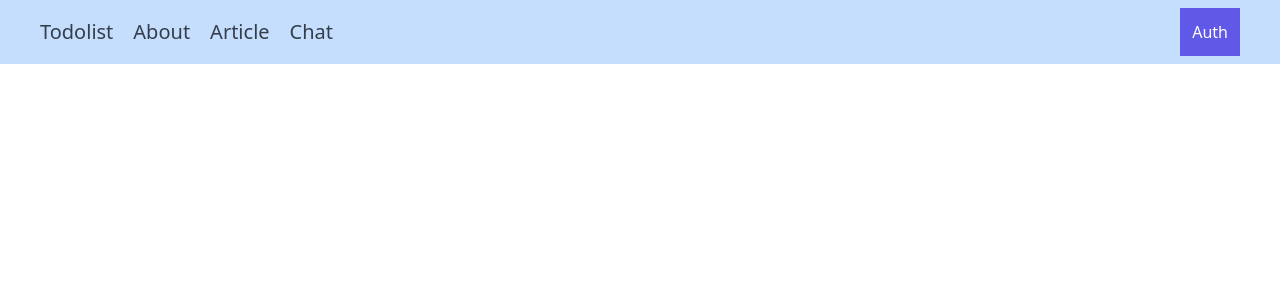
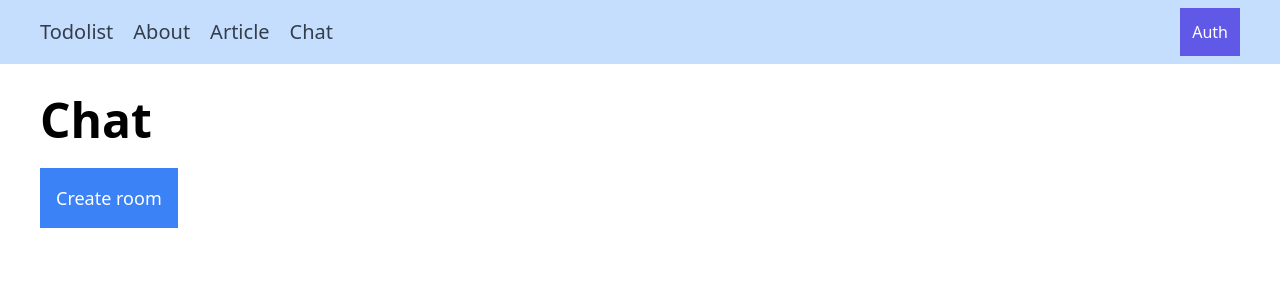
Before and after one commit to Loksli17/start-nest, a Vue app in the folder client/: page /chat in a window 1280 px wide. Shown: the top 300 px of the page. Built offline with nearby package versions, Linux system fonts and the light colour scheme; no server answers; what tw-elements, vue-toast-notification would draw is missing.

Commit message:
chat create room start

```diff
--- a/client/src/views/Chat.vue
+++ b/client/src/views/Chat.vue
@@ -1,14 +1,31 @@
 <template>
     <div class=" pt-24 pb-14">
 
+        <div class="px-10">
+            <h1 class=" text-5xl font-bold">Chat</h1>
+        </div>
+
+        <div class="mt-6 px-10">
+            <button class="p-4 w-max bg-blue-500  text-white text-lg" @click="showNewModal()">Create room</button>
+        </div>
+
+
+        <div @click.self="modalToggle = false" class="grid justify-center items-center fixed z-50 w-full h-full z-1 bg-gray-800 opacity-90 top-0 left-0" :class="{'hidden': !modalToggle}">
+
+            <form class=" bg-white p-8 grid gap-10 opacity-100">
+                <input class="cursor-pointer border-2 border-gray-600 p-3" type="text" name="name" v-model="name">
+                <input class=" p-4 bg-blue-500 text-white cursor-pointer" type="submit" @click.prevent="sendRoom" value="Create room">
+            </form>
+
+        </div>
     </div>
 </template>
 
 <script lang="ts">
-    import axios, { AxiosResponse }                       from 'axios';
-    import { defineComponent, inject } from 'vue';
-    import { ToastPluginApi }          from 'vue-toast-notification';
-    import { useTokenStore }           from './../store/token';
+    import axios, { AxiosResponse }              from 'axios';
+    import { defineComponent, inject, Ref, ref } from 'vue';
+    import { ToastPluginApi }                    from 'vue-toast-notification';
+    import { useTokenStore }                     from './../store/token';
 
 
     export default defineComponent({
@@ -20,7 +37,27 @@
                 store                 = useTokenStore(),
                 Toast: ToastPluginApi = inject('Toast') as ToastPluginApi;
 
-            store.accessToken;
+            let
+                name       : Ref<string>  = ref(''),
+                modalToggle: Ref<boolean> = ref(false);
+
+
+            const
+
+                showNewModal = () => {
+                    modalToggle.value = true;
+                },
+
+                sendRoom = () => {
+                    axios.put(`http://${basicUrl}/chat/create-room`, {name: name.value}, {
+                        headers: {
+                            Authorization: `Bearer ${store.accessToken}`
+                        }
+                    }).then((response: AxiosResponse) => {
+                        console.log(response);
+                    })
+                };
+
 
             axios.post(`http://${basicUrl}/auth/check-token`, {}, {
                 headers: {
@@ -30,7 +67,17 @@
                 console.log(response);
             });
 
+            console.log(store.accessToken);
+
             // Toast.success("ZAZAZA");
+
+            return {
+                modalToggle,
+                name,
+
+                showNewModal,
+                sendRoom,
+            }
         }
     })
 </script>
```
